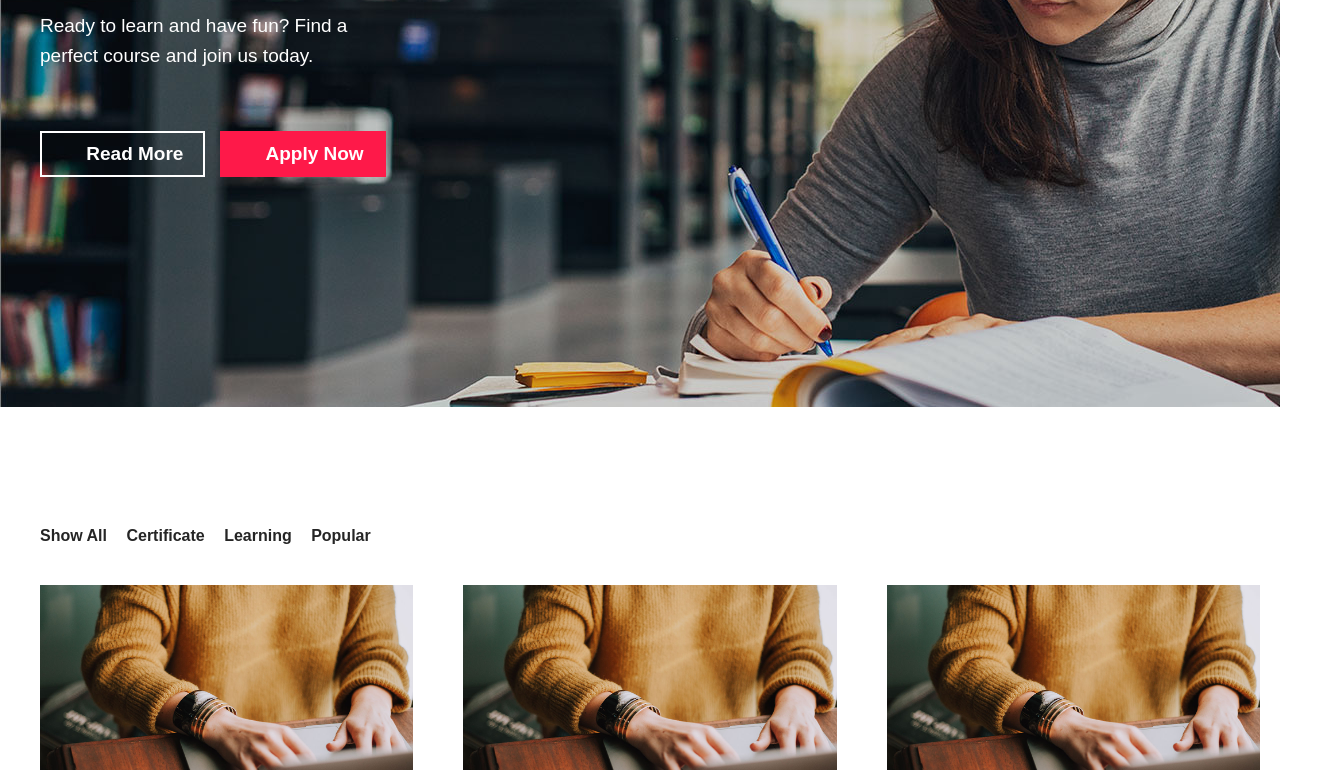
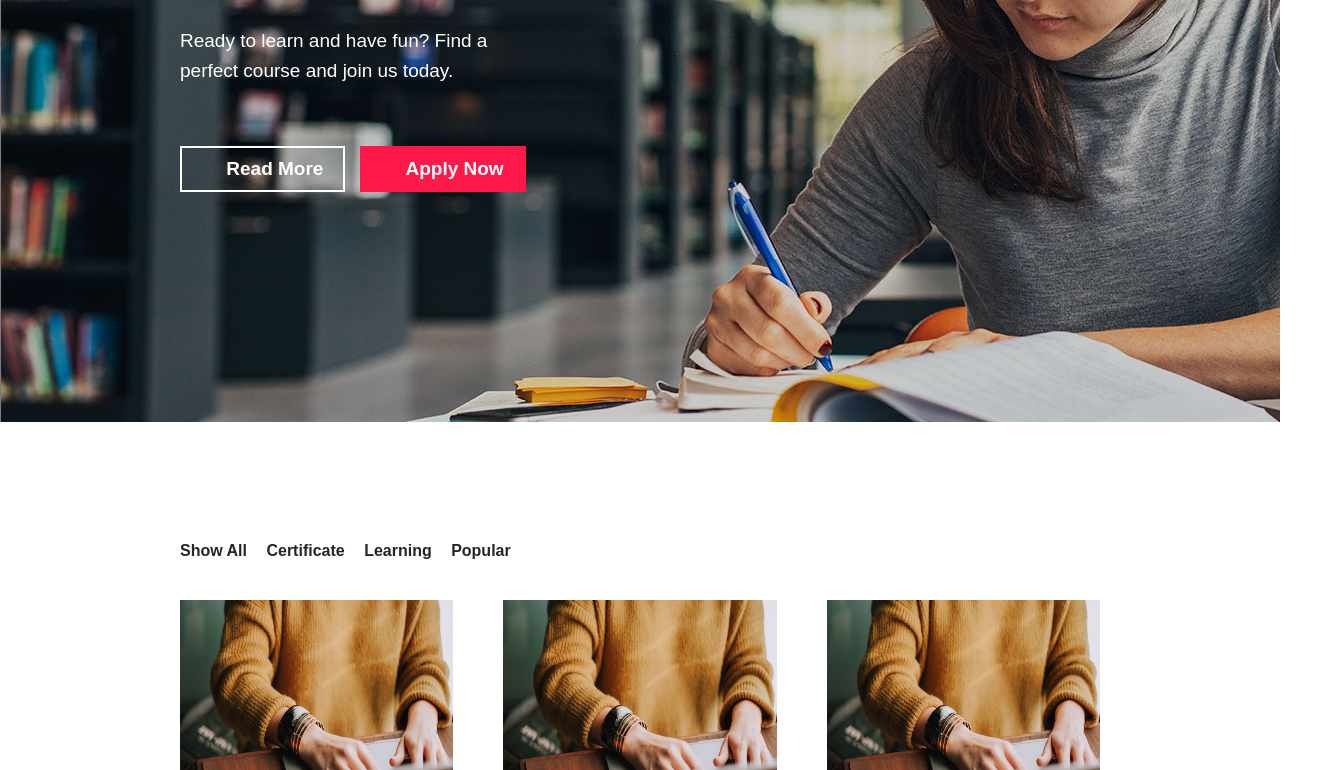
Before and after one commit to emonsarkar683/Academist-Theme, a plain HTML site: page index.html in a window 1280 px wide. Shown: the part 481-1251 px from the top of the page, 1320 px wide, since content can reach past the window. Drawn offline with Linux system fonts and the light colour scheme.

Commit message:
Update style.css

```diff
--- a/css/style.css
+++ b/css/style.css
@@ -18,7 +18,7 @@ body{
 }
 
 .container{
-  width: 1300px;
+  width: 1000px;
   margin: 0 auto;
   padding: 0 15px;
 }
```
